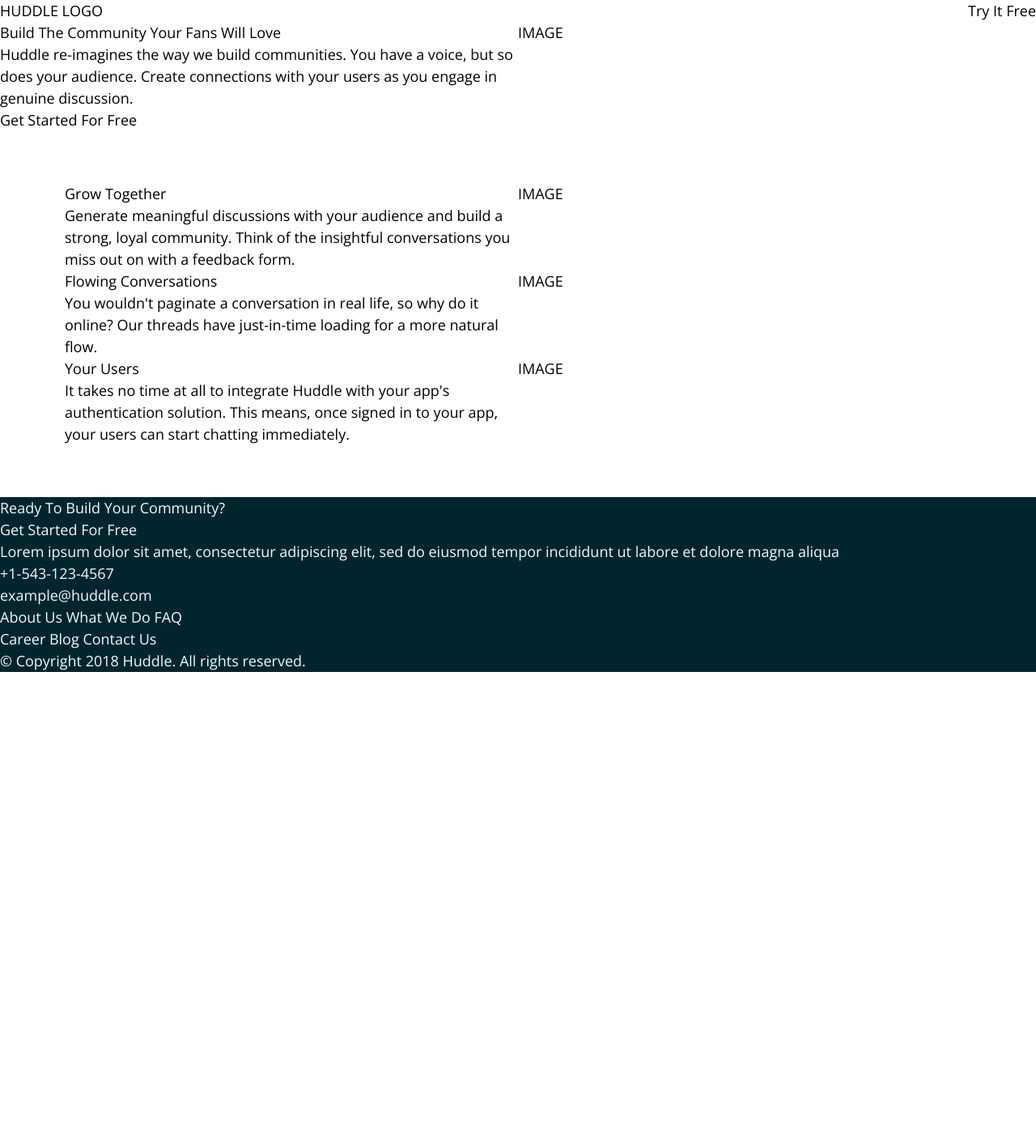
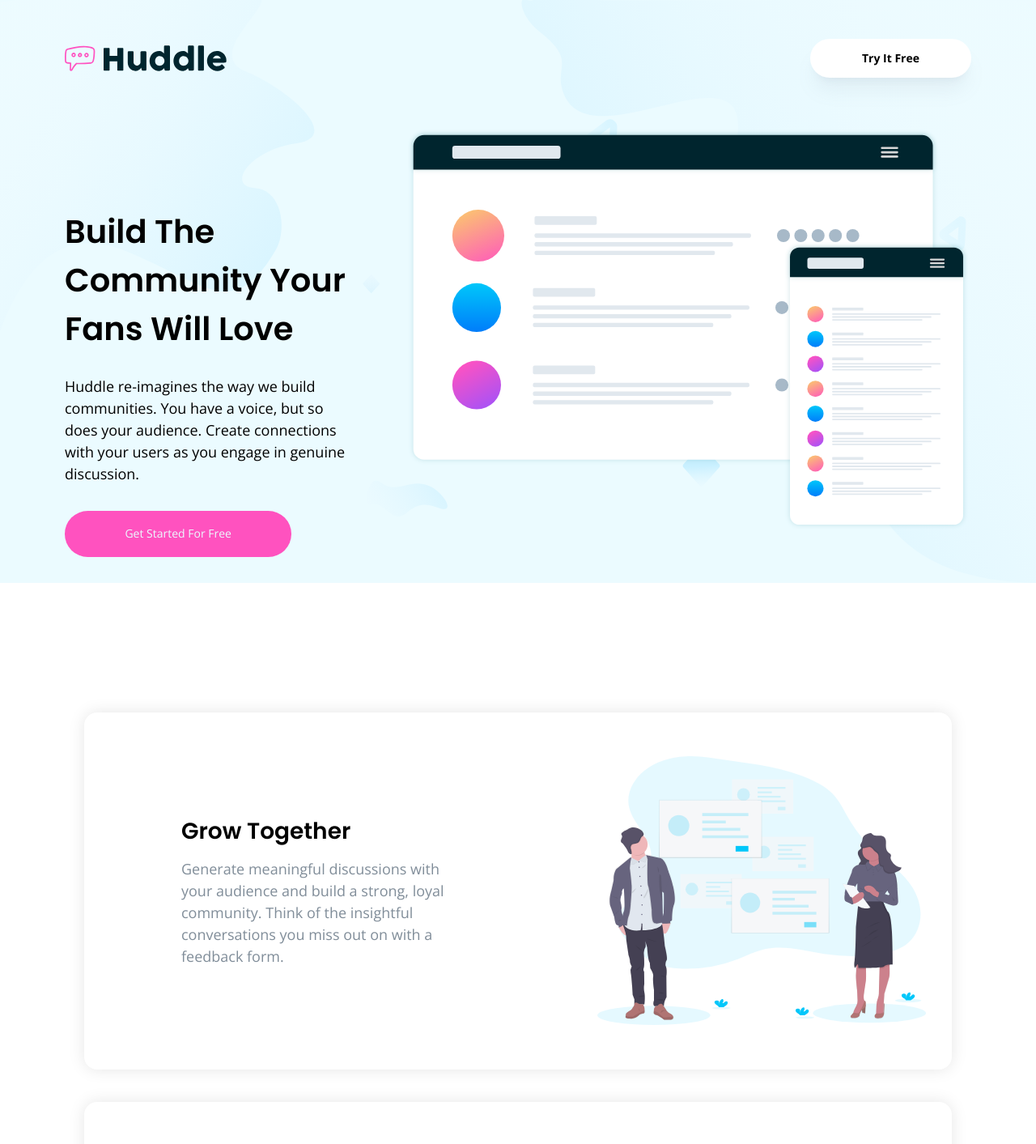
Before and after one commit to n0rrman/frontend-mentor-challenges-green, a Next.js app in the folder huddle-landing-page-with-alternating-feature-blocks/: page / in a window 1280 px wide. Shown: the top 1413 px of the page at 81% size. Before the commit the page ends 830 px from the top, so only its background shows below. Built offline with nearby package versions, Linux system fonts and the light colour scheme.

Commit message:
huddle-landing-page-with-alternating-feature-blocks hero section + header done

```diff
--- a/huddle-landing-page-with-alternating-feature-blocks/src/app/page.tsx
+++ b/huddle-landing-page-with-alternating-feature-blocks/src/app/page.tsx
@@ -1,60 +1,79 @@
+import Image from "next/image";
+
+import heroBg from "/public/bg-hero-desktop.svg";
+import heroImg from "/public/illustration-mockups.svg";
+import growingImg from "/public/illustration-grow-together.svg";
+import flowingImg from "/public/illustration-flowing-conversation.svg";
+import usersImg from "/public/illustration-your-users.svg";
+import logo from "/public/logo.svg";
+import { headingFont } from "./fonts";
+import SectionCard from "@/components/section-card";
+
 export default function Home() {
   return (
-    <div className="flex flex-col">
-      <header className="flex flex-row justify-between">
-        <div>HUDDLE LOGO</div>
-        <button>Try It Free</button>
-      </header>
-      <section className="flex flex-row">
-        <div className="flex flex-col w-1/2">
-          <h1>Build The Community Your Fans Will Love</h1>
-          <div>
-            Huddle re-imagines the way we build communities. You have a voice,
-            but so does your audience. Create connections with your users as you
-            engage in genuine discussion.
+    <main className="flex flex-col">
+      <section id="hero" className="flex flex-col bg-paleCyan h-[45rem]">
+        <div className="absolute w-full h-full z-10">
+          <div className="relative w-full h-[45rem]">
+            <Image src={heroBg} alt="" fill />
           </div>
+        </div>
+        <header className="flex flex-row justify-between items-start z-30 py-[3rem] px-20">
+          <div className="relative w-[12.5rem] h-8 aspect-[6.45] my-2">
+            <Image src={logo} alt="" fill />
+          </div>
+          <button className="bg-white px-16 py-3.5 my-0 text-sm rounded-[2rem] shadow-grayishBlue/10 font-bold shadow-xl">
+            Try It Free
+          </button>
+        </header>
+        <div className="flex flex-row h-full items-start justify-start">
+          <div className="flex flex-col w-1/2 z-30 pl-20 pr-16 gap-[1.75rem] pt-28">
+            <h1 className={`${headingFont.className} text-[2.5rem] font-bold`}>
+              Build The Community Your Fans Will Love
+            </h1>
+            <div className="">
+              Huddle re-imagines the way we build communities. You have a voice,
+              but so does your audience. Create connections with your users as
+              you engage in genuine discussion.
+            </div>
 
-          <div>Get Started For Free</div>
+            <button className="bg-pink w-max py-[1.15rem] px-[4.65rem] my-1 rounded-[2rem] text-paleCyan text-sm">
+              Get Started For Free
+            </button>
+          </div>
+          <div className="pt-4 pr-[5.25rem] z-30 ">
+            <div className="relative w-[43.25rem] aspect-[1.4]">
+              <Image src={heroImg} alt="" />
+            </div>
+          </div>
         </div>
-        <div className="w-1/2">IMAGE</div>
       </section>
 
-      <section className="px-20 py-16">
-        <div className="flex flex-row">
-          <div className="w-1/2">
-            <h2>Grow Together</h2>
-            <p>
-              Generate meaningful discussions with your audience and build a
-              strong, loyal community. Think of the insightful conversations you
-              miss out on with a feedback form.
-            </p>
-          </div>
-          <div className="w-1/2">IMAGE</div>
-        </div>
+      <section className="flex flex-col px-[6.5rem] py-[10rem] gap-10">
+        <SectionCard
+          heading="Grow Together"
+          content="Generate meaningful discussions with your audience and build a
+          strong, loyal community. Think of the insightful conversations you
+          miss out on with a feedback form."
+          image={growingImg}
+        />
 
-        <div className="flex flex-row">
-          <div className="w-1/2">
-            <h2>Flowing Conversations</h2>
-            <p>
-              You wouldn't paginate a conversation in real life, so why do it
-              online? Our threads have just-in-time loading for a more natural
-              flow.
-            </p>
-          </div>
-          <div className="w-1/2">IMAGE</div>
-        </div>
+        <SectionCard
+          heading="Flowing Conversations"
+          content="You wouldn't paginate a conversation in real life, so why do it
+          online? Our threads have just-in-time loading for a more natural
+          flow."
+          image={flowingImg}
+          left
+        />
 
-        <div className="flex flex-row">
-          <div className="w-1/2">
-            <h2>Your Users</h2>
-            <p>
-              It takes no time at all to integrate Huddle with your app's
-              authentication solution. This means, once signed in to your app,
-              your users can start chatting immediately.
-            </p>
-          </div>
-          <div className="w-1/2">IMAGE</div>
-        </div>
+        <SectionCard
+          heading="Your Users"
+          content="It takes no time at all to integrate Huddle with your app's
+          authentication solution. This means, once signed in to your app,
+          your users can start chatting immediately."
+          image={usersImg}
+        />
       </section>
 
       <footer className="bg-darkCyan text-paleCyan">
@@ -77,6 +96,6 @@
 
         <div>&copy; Copyright 2018 Huddle. All rights reserved.</div>
       </footer>
-    </div>
+    </main>
   );
 }
--- /dev/null
+++ b/huddle-landing-page-with-alternating-feature-blocks/src/components/section-card.tsx
@@ -0,0 +1,37 @@
+import Image, { StaticImageData } from "next/image";
+
+import { mainFont, headingFont } from "../app/fonts";
+
+interface SectionCardProps {
+  heading: string;
+  content: string;
+  image: StaticImageData;
+  left?: boolean;
+}
+
+export default function SectionCard({
+  heading,
+  content,
+  image,
+  left,
+}: SectionCardProps) {
+  return (
+    <div
+      className={`flex ${left ? "flex-row-reverse" : "flex-row"} ${
+        mainFont.className
+      } items-center justify-center py-[3.4rem] gap-[7.5rem] pl-[7.5rem] shadow-[0px_0px_20px_rgba(0,0,0,0.1)] rounded-2xl`}
+    >
+      <div className="flex flex-col gap-3">
+        <h2 className={`${headingFont.className} text-[1.75rem] font-bold`}>
+          {heading}
+        </h2>
+        <p className="text-grayishBlue">{content}</p>
+      </div>
+      <div>
+        <div className="relative h-[20.75rem] w-[25.4rem] mx-8">
+          <Image src={image} alt="" fill />
+        </div>
+      </div>
+    </div>
+  );
+}
```
